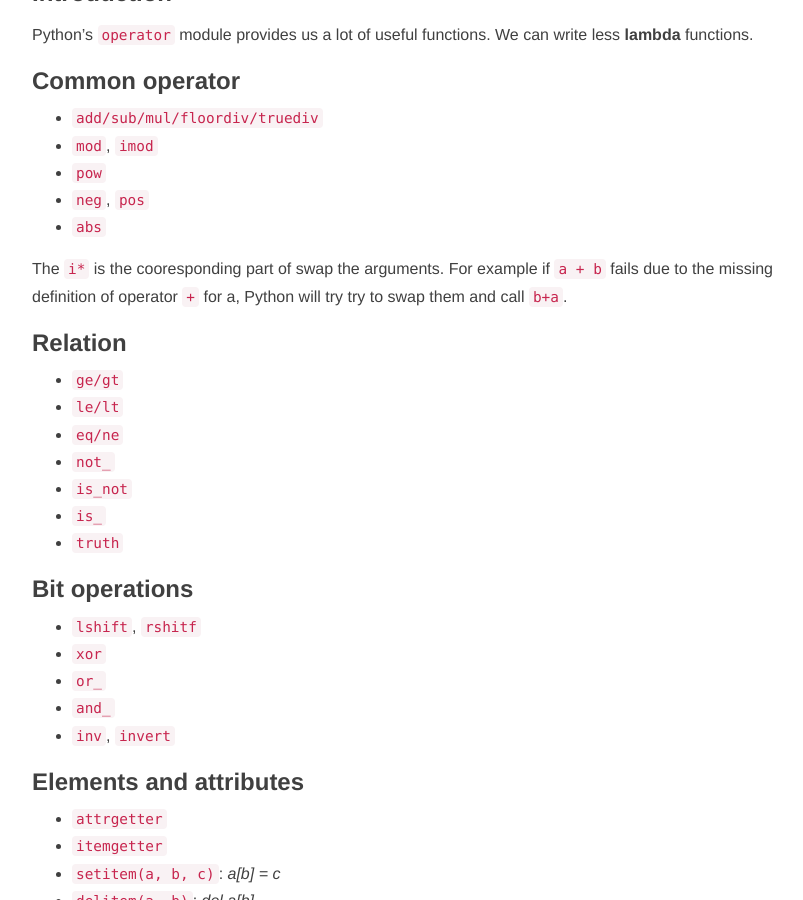
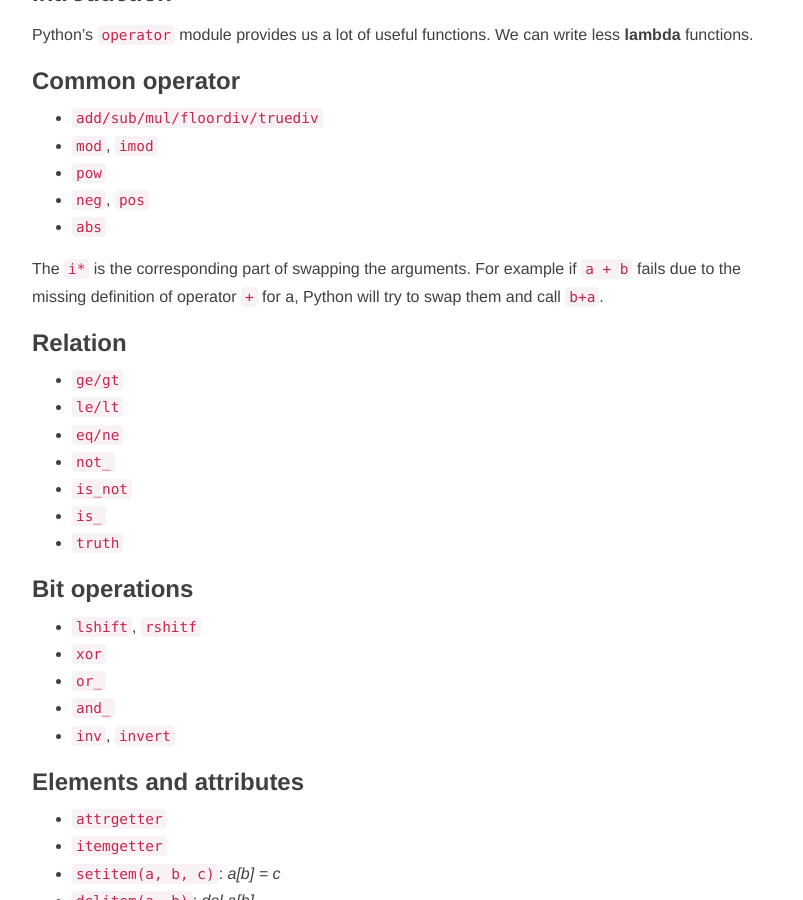
Before and after one commit to chunyang-wen/chunyang-wen.github.io, a Jekyll site: the page built from _posts/2019-11-02-operator-python.md, in a window 1280 px wide and 900 px high, scrolled down 527 px. Shown: the whole window, without its empty margins (233-1036 px from the left). Built offline with Jekyll 4.4.1, drawn with Linux system fonts in a browser that asks for light colours; comment, search, counter and statistics services are not loaded.

Commit message:
Fix typo

```diff
--- a/_posts/2019-11-02-operator-python.md
+++ b/_posts/2019-11-02-operator-python.md
@@ -21,8 +21,8 @@ functions.
 + `neg`, `pos`
 + `abs`
 
-The `i*` is the cooresponding part of swap the arguments. For example if `a + b` fails due to
-the missing definition of operator `+` for a, Python will try try to swap them and call `b+a`.
+The `i*` is the corresponding part of swapping the arguments. For example if `a + b` fails due to
+the missing definition of operator `+` for a, Python will try to swap them and call `b+a`.
 
 ### Relation
 
```
